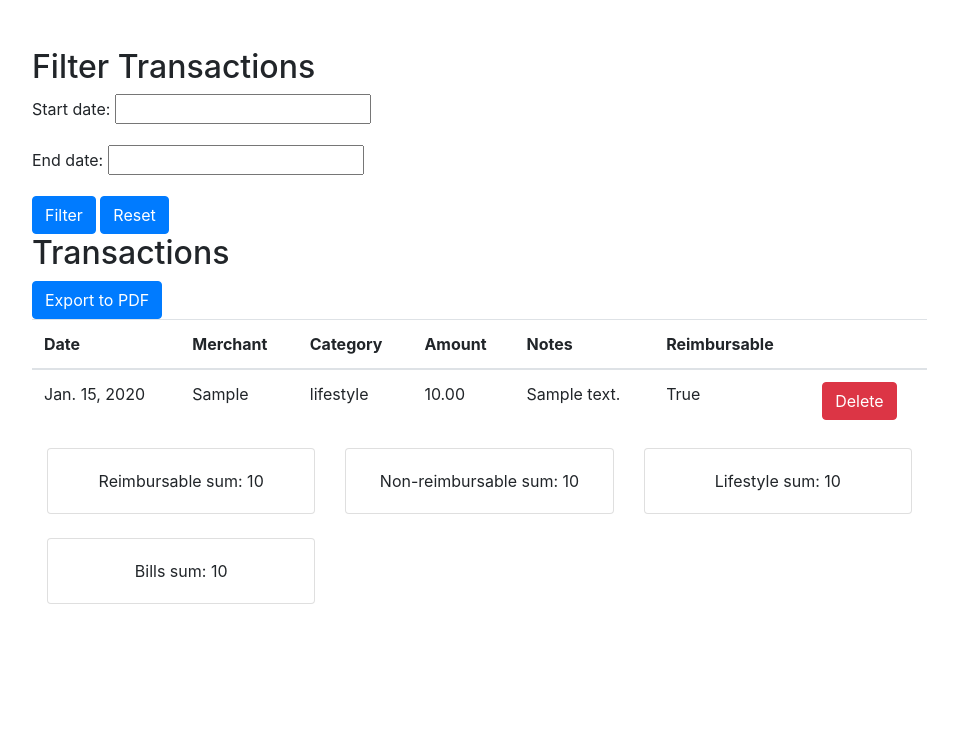
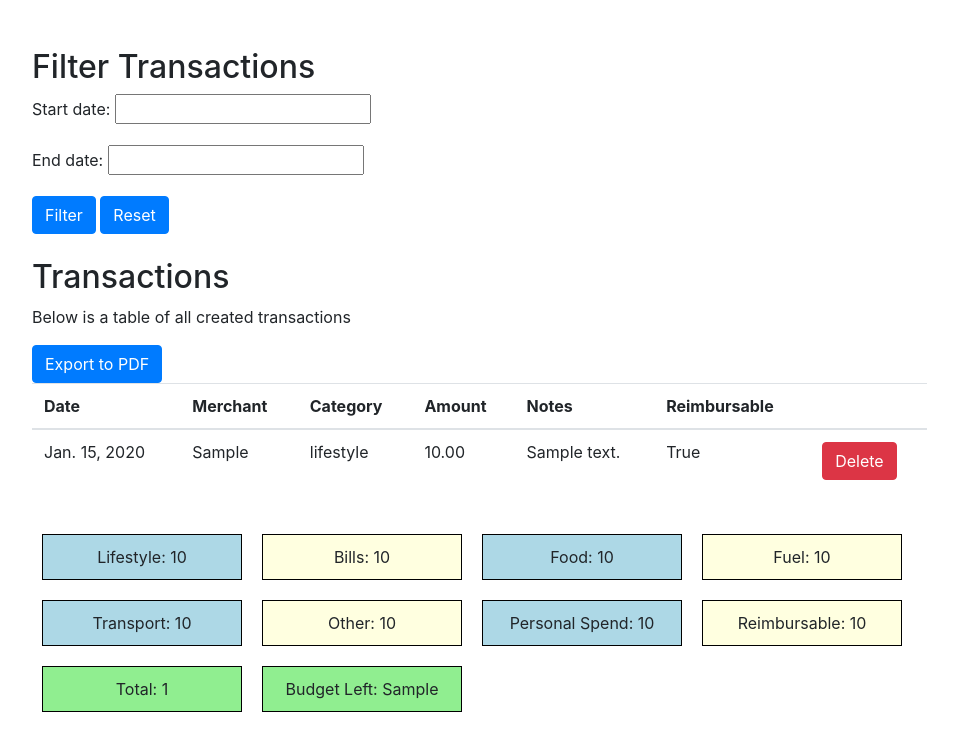
Before and after one commit to Techdox/transactionTracker, a Django app: template transactions/templates/transactions_list.html in a window 1280 px wide. Shown: the part 56-800 px from the top of the page, without its empty margins (53-1011 px from the left). Run offline with Django 4.2, Linux system fonts and the light colour scheme; tables that the repository leaves empty hold one stand-in row (values such as "Sample post"); the template is opened without the code that fills it: values that come from a table or form of the project are taken from there, most other values are stand-ins (such as "Sample title", 1, 10 or a date in 2020); some libraries are stand-ins or nearby versions.

Commit message:
added new catagories as well as fixed the burger menu not working

```diff
--- a/transactions/models.py
+++ b/transactions/models.py
@@ -6,8 +6,9 @@ class AmexTransaction(models.Model):
     CATEGORY_CHOICES = (
         ('lifestyle', 'Lifestyle'),
         ('bills', 'Bills'),
-        ('transportation', 'Transportation'),
-        ('entertainment', 'Entertainment'),
+        ('food', 'Food'),
+        ('transport', 'Transport'),
+        ('fuel', 'Fuel'),
         ('other', 'Other'),
     )
     date = models.DateField()
--- a/transactions/templates/base.html
+++ b/transactions/templates/base.html
@@ -40,3 +40,7 @@
     <!-- Optional JavaScript -->
     <!-- jQuery first, then Popper.js, then Bootstrap JS -->
     <script src="https://code.jquery.com/jquery-3.5.1.slim.min.js" integrity="sha384-DfXdz2htPH0lsSSs5nCTpuj/zy4C+OGpamoFVy38MVBnE+IbbVYUew+OrCXaRkfj" crossorigin
+    <link rel="stylesheet" href="https://cdn.jsdelivr.net/npm/bootstrap@4.3.1/dist/css/bootstrap.min.css" integrity="sha384-ggOyR0iXCbMQv3Xipma34MD+dH/1fQ784/j6cY/iJTQUOhcWr7x9JvoRxT2MZw1T" crossorigin="anonymous">
+    <script src="https://code.jquery.com/jquery-3.3.1.slim.min.js" integrity="sha384-q8i/X+965DzO0rT7abK41JStQIAqVgRVzpbzo5smXKp4YfRvH+8abtTE1Pi6jizo" crossorigin="anonymous"></script>
+    <script src="https://cdn.jsdelivr.net/npm/popper.js@1.14.7/dist/umd/popper.min.js" integrity="sha384-UO2eT0CpHqdSJQ6hJty5KVphtPhzWj9WO1clHTMGa3JDZwrnQq4sF86dIHNDz0W1" crossorigin="anonymous"></script>
+    <script src="https://cdn.jsdelivr.net/npm/bootstrap@4.3.1/dist/js/bootstrap.min.js" integrity="sha384-JjSmVgyd0p3pXB1rRibZUAYoIIy6OrQ6VrjIEaFf/nJGzIxFDsf4x0xIM+B07jRM" crossorigin="anonymous"></script>
--- a/transactions/templates/pdf_export.html
+++ b/transactions/templates/pdf_export.html
@@ -1,5 +1,6 @@
 <div class="col-md-10">
     <h2>Transactions</h2>
+    <h2>transactionTracker - v0.01</h2>
     <table class="table">
         <thead>
           <tr>
--- a/transactions/templates/transactions_list.html
+++ b/transactions/templates/transactions_list.html
@@ -1,3 +1,14 @@
+<style>
+  .category {
+    display: inline-block;
+    width: 200px;
+    text-align: center;
+    border: 1px solid black;
+    margin: 10px;
+    padding: 10px;
+  }
+  </style>
+
 {% extends 'base.html' %}
 {% block content %}
 <div class="row" style="width: 100%;">
@@ -11,8 +22,12 @@
       <a href="{% url 'transactions_list' %}?reset=1" class="btn btn-primary">Reset</a>
     </form>
   </div>
+  <div class="col-lg-10">
+    <h1></h1>
+  </div>
   <div class="col-md-10">
     <h2>Transactions</h2>
+    <p>Below is a table of all created transactions</p>
     <table class="table">
         <thead>
           <tr>
@@ -47,33 +62,35 @@
       </table>
       <div class="container">
         <div class="row">
-          <div class="col-sm-6 col-md-4">
-            <div class="card text-center mb-4">
-              <div class="card-body">
-                Reimbursable sum: {{ reimbursable_sum }}
+          <div class="category" style="background-color: lightblue;">
+            Lifestyle: {{ lifestyle_sum }}
           </div>
+          <div class="category" style="background-color: lightyellow;">
+            Bills: {{ bills_sum }}
           </div>
+          <div class="category" style="background-color: lightblue;">
+            Food: {{ food_sum }}
           </div>
-          <div class="col-sm-6 col-md-4">
-            <div class="card text-center mb-4">
-              <div class="card-body">
-                Non-reimbursable sum: {{ non_reimbursable_sum }}
+          <div class="category" style="background-color: lightyellow;">
+            Fuel: {{ fuel_sum }}
           </div>
+          <div class="category" style="background-color: lightblue;">
+            Transport: {{ transport_sum }}
           </div>
+          <div class="category" style="background-color: lightyellow;">
+            Other: {{ other_sum }}
           </div>
-          <div class="col-sm-6 col-md-4">
-            <div class="card text-center mb-4">
-              <div class="card-body">
-                Lifestyle sum: {{ lifestyle_sum }}
+          <div class="category" style="background-color: lightblue;">
+            Personal Spend: {{ non_reimbursable_sum }}
           </div>
+          <div class="category" style="background-color: lightyellow;">
+            Reimbursable: {{ reimbursable_sum }}
           </div>
+          <div class="category" style="background-color: lightgreen;">
+            Total: {{ total_sum }}
           </div>
-          <div class="col-sm-6 col-md-4">
-            <div class="card text-center mb-4">
-              <div class="card-body">
-                Bills sum: {{ bills_sum }}
-              </div>
-            </div>
+          <div class="category" style="background-color: lightgreen;">
+            Budget Left: {{ budget_left }}
           </div>
         </div>
       </div>
```
Also changed, not shown: transactions/views.py (+41 -1 lines), db.sqlite3. Lines whose indentation alone changed are shown as unchanged.
